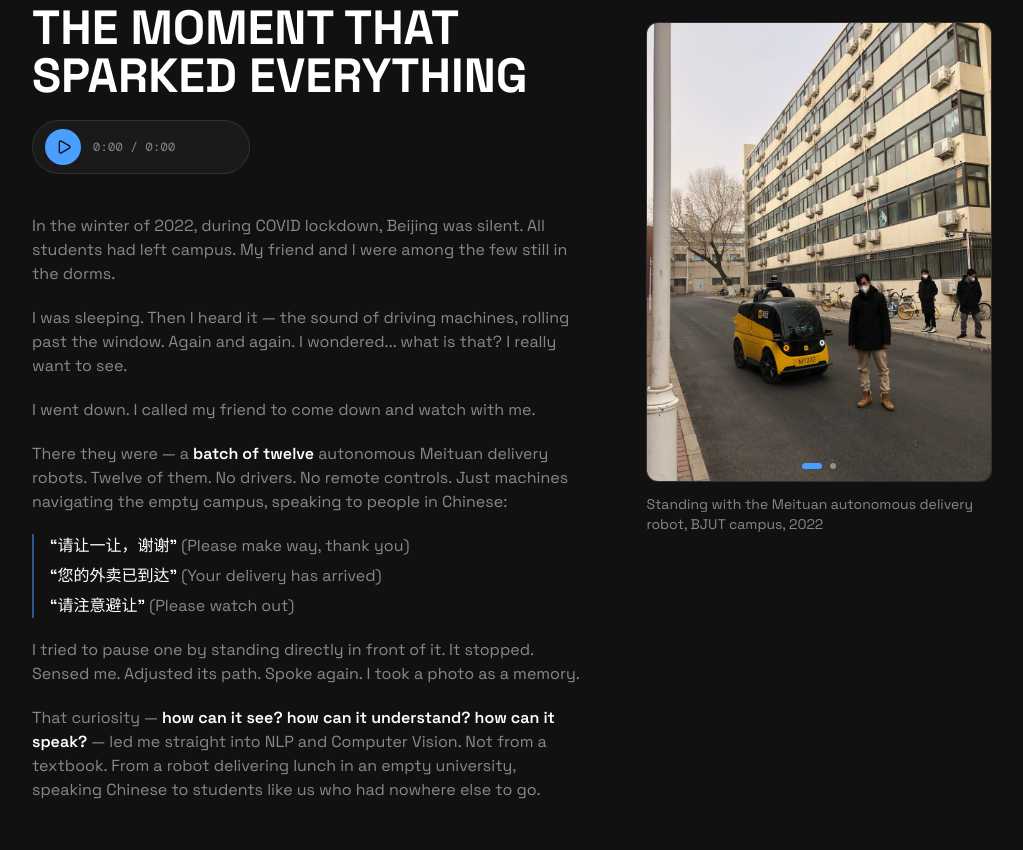
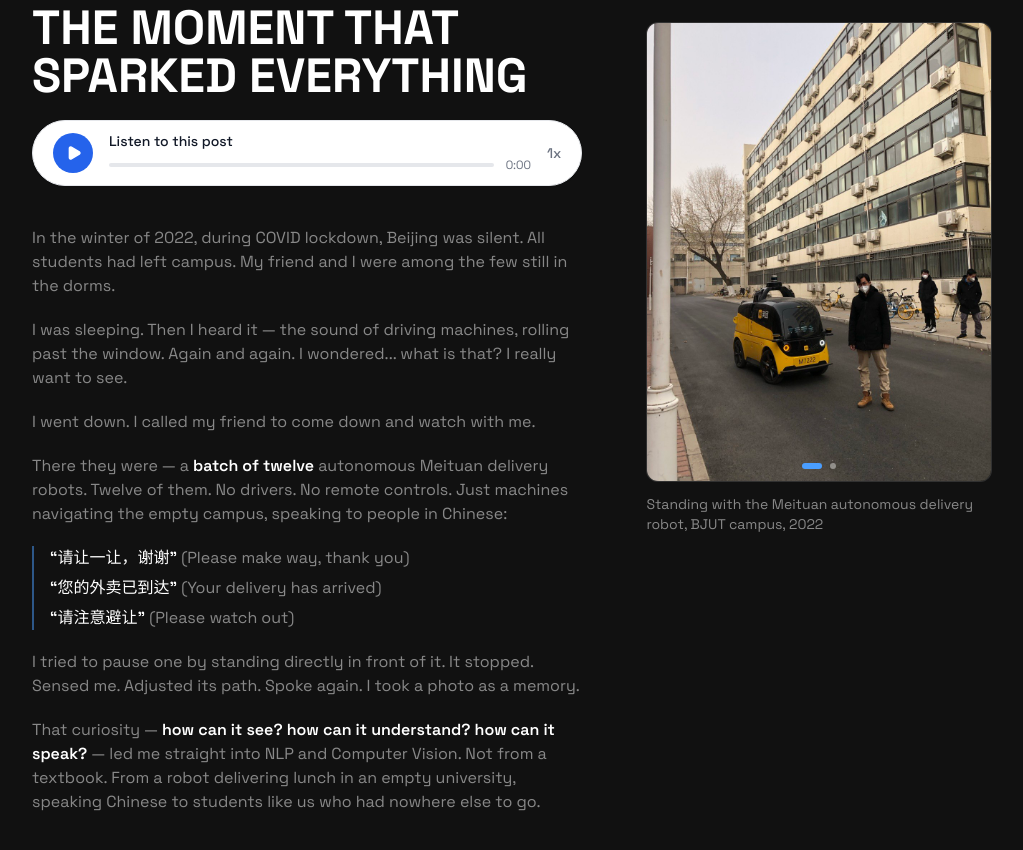
Before and after one commit to NityaSu/Publix, a Nuxt app: page / in a window 1280 px wide. Shown: the part 2027-2877 px from the top of the page, without its empty margins (128-1151 px from the left). Built offline with nearby package versions, Linux system fonts and the light colour scheme; a web font is replaced by a local one.

Commit message:
update its ui

```diff
--- a/component/AudioPlayer.vue
+++ b/component/AudioPlayer.vue
@@ -9,14 +9,36 @@ const props = defineProps<{
 /** Minimum time to show "Generating audio..." before playback starts. */
 const MIN_LOADING_MS = 1400;
 
+const SPEEDS = [1, 1.5, 2] as const;
+
 const audioRef = ref<HTMLAudioElement | null>(null);
 const isPlaying = ref(false);
 const isLoading = ref(false);
+const hasStarted = ref(false);
 const currentTime = ref(0);
 const duration = ref(0);
 const loadingStartedAt = ref(0);
+const speedIndex = ref(0);
 
 const src = computed(() => `/api/listen/${props.slug}.mp3`);
+const playbackRate = computed(() => SPEEDS[speedIndex.value]);
+
+const progressPercent = computed(() => {
+  if (!duration.value) return 0;
+  return Math.min(100, (currentTime.value / duration.value) * 100);
+});
+
+const statusLabel = computed(() => {
+  if (isLoading.value) return 'Generating audio...';
+  if (isPlaying.value || hasStarted.value) return 'Now playing';
+  return 'Listen to this post';
+});
+
+const timeLabel = computed(() => {
+  if (!hasStarted.value && !isLoading.value) return formatTime(0);
+  if (isLoading.value && !duration.value) return formatTime(0);
+  return `${formatTime(currentTime.value)} / ${formatTime(duration.value)}`;
+});
 
 function formatTime(seconds: number) {
   if (!Number.isFinite(seconds) || seconds < 0) return '0:00';
@@ -25,14 +47,16 @@ function formatTime(seconds: number) {
   return `${minutes}:${secs.toString().padStart(2, '0')}`;
 }
 
-const timeLabel = computed(
-  () => `${formatTime(currentTime.value)} / ${formatTime(duration.value)}`,
-);
+function applyPlaybackRate() {
+  const el = audioRef.value;
+  if (el) el.playbackRate = SPEEDS[speedIndex.value] ?? 1;
+}
 
 function onLoadedMetadata() {
   const el = audioRef.value;
   if (!el) return;
   duration.value = el.duration;
+  applyPlaybackRate();
 }
 
 function onTimeUpdate() {
@@ -42,7 +66,7 @@ function onTimeUpdate() {
 }
 
 function onWaiting() {
-  if (!isPlaying.value) isLoading.value = true;
+  if (!isPlaying.value && hasStarted.value) isLoading.value = true;
 }
 
 function onCanPlay() {
@@ -52,6 +76,7 @@ function onCanPlay() {
 function onPlay() {
   isPlaying.value = true;
   isLoading.value = false;
+  hasStarted.value = true;
 }
 
 function onPause() {
@@ -60,6 +85,7 @@ function onPause() {
 
 function onEnded() {
   isPlaying.value = false;
+  hasStarted.value = false;
   currentTime.value = 0;
   if (audioRef.value) audioRef.value.currentTime = 0;
 }
@@ -108,6 +134,7 @@ async function toggle() {
 
   try {
     await Promise.all([waitForCanPlay(el), waitForMinLoading()]);
+    applyPlaybackRate();
     await el.play();
   } catch {
     isLoading.value = false;
@@ -115,13 +142,20 @@ async function toggle() {
   }
 }
 
+function cycleSpeed() {
+  speedIndex.value = (speedIndex.value + 1) % SPEEDS.length;
+  applyPlaybackRate();
+}
+
 watch(
   () => props.slug,
   () => {
     isPlaying.value = false;
     isLoading.value = false;
+    hasStarted.value = false;
     currentTime.value = 0;
     duration.value = 0;
+    speedIndex.value = 0;
     const el = audioRef.value;
     if (el) {
       el.pause();
@@ -137,7 +171,7 @@ onBeforeUnmount(() => {
 
 <template>
   <div
-    class="inline-flex items-center gap-3 rounded-full border border-white/10 bg-surface px-3 py-2 text-sm text-white"
+    class="flex w-full max-w-2xl items-center gap-4 rounded-full border border-gray-200 bg-white px-5 py-3 shadow-sm"
     role="group"
     aria-label="Listen to article"
   >
@@ -154,22 +188,56 @@ onBeforeUnmount(() => {
       @ended="onEnded"
     />
 
+    <!-- Play / pause / loading button -->
     <button
       type="button"
-      class="flex h-9 w-9 shrink-0 items-center justify-center rounded-full bg-accent text-background transition hover:opacity-90 focus-visible:outline focus-visible:outline-2 focus-visible:outline-offset-2 focus-visible:outline-accent disabled:opacity-60"
+      class="flex h-10 w-10 shrink-0 items-center justify-center rounded-full bg-blue-600 text-white transition hover:bg-blue-700 focus-visible:outline focus-visible:outline-2 focus-visible:outline-offset-2 focus-visible:outline-blue-600 disabled:opacity-80"
       :disabled="isLoading"
       :aria-label="isPlaying ? 'Pause' : 'Play'"
       @click="toggle"
     >
-      <Pause v-if="isPlaying" class="h-4 w-4" />
-      <Play v-else class="h-4 w-4 translate-x-px" />
+      <span
+        v-if="isLoading"
+        class="h-5 w-5 animate-spin rounded-full border-2 border-white/30 border-t-white"
+        aria-hidden="true"
+      />
+      <Pause v-else-if="isPlaying" class="h-4 w-4" fill="currentColor" />
+      <Play v-else class="h-4 w-4 translate-x-px" fill="currentColor" />
     </button>
 
-    <div class="min-w-[9rem] font-mono text-xs tracking-wide text-muted">
-      <span v-if="isLoading" class="text-white/60 animate-pulse">
-        Generating audio...
-      </span>
-      <span v-else>{{ timeLabel }}</span>
+    <!-- Label + progress -->
+    <div class="min-w-0 flex-1">
+      <p class="text-sm font-medium text-gray-900 leading-tight">
+        {{ statusLabel }}
+      </p>
+
+      <div class="mt-1.5 flex items-center gap-3">
+        <div
+          class="relative h-1 flex-1 rounded-full bg-gray-200"
+          role="progressbar"
+          :aria-valuenow="progressPercent"
+          aria-valuemin="0"
+          aria-valuemax="100"
+        >
+          <div
+            class="absolute inset-y-0 left-0 rounded-full bg-blue-600 transition-[width] duration-150 ease-linear"
+            :style="{ width: `${progressPercent}%` }"
+          />
+        </div>
+        <span class="shrink-0 text-xs tabular-nums text-gray-500">
+          {{ timeLabel }}
+        </span>
+      </div>
     </div>
+
+    <!-- Playback speed -->
+    <button
+      type="button"
+      class="shrink-0 text-sm font-medium text-gray-500 transition hover:text-gray-700 focus-visible:outline focus-visible:outline-2 focus-visible:outline-offset-2 focus-visible:outline-blue-600"
+      :aria-label="`Playback speed ${playbackRate}x`"
+      @click="cycleSpeed"
+    >
+      {{ playbackRate === 1 ? '1x' : `${playbackRate}x` }}
+    </button>
   </div>
 </template>
```
